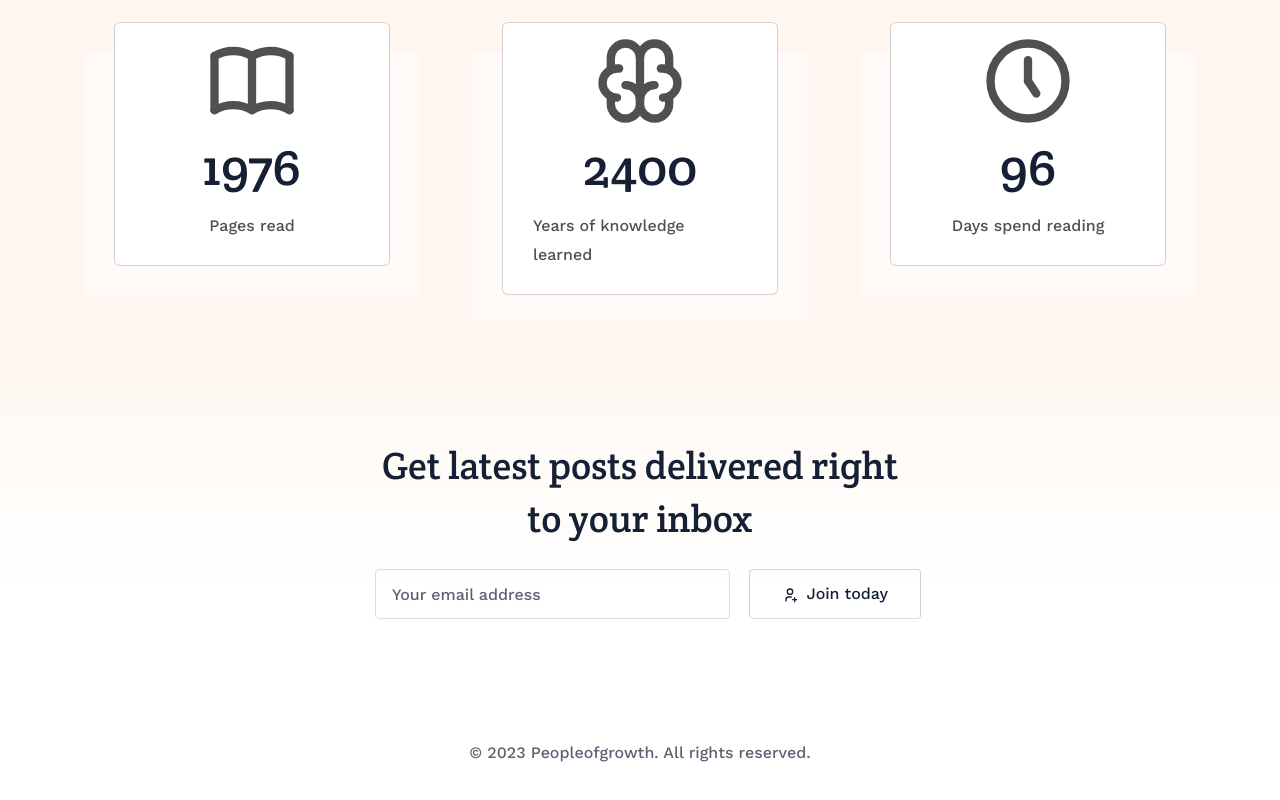
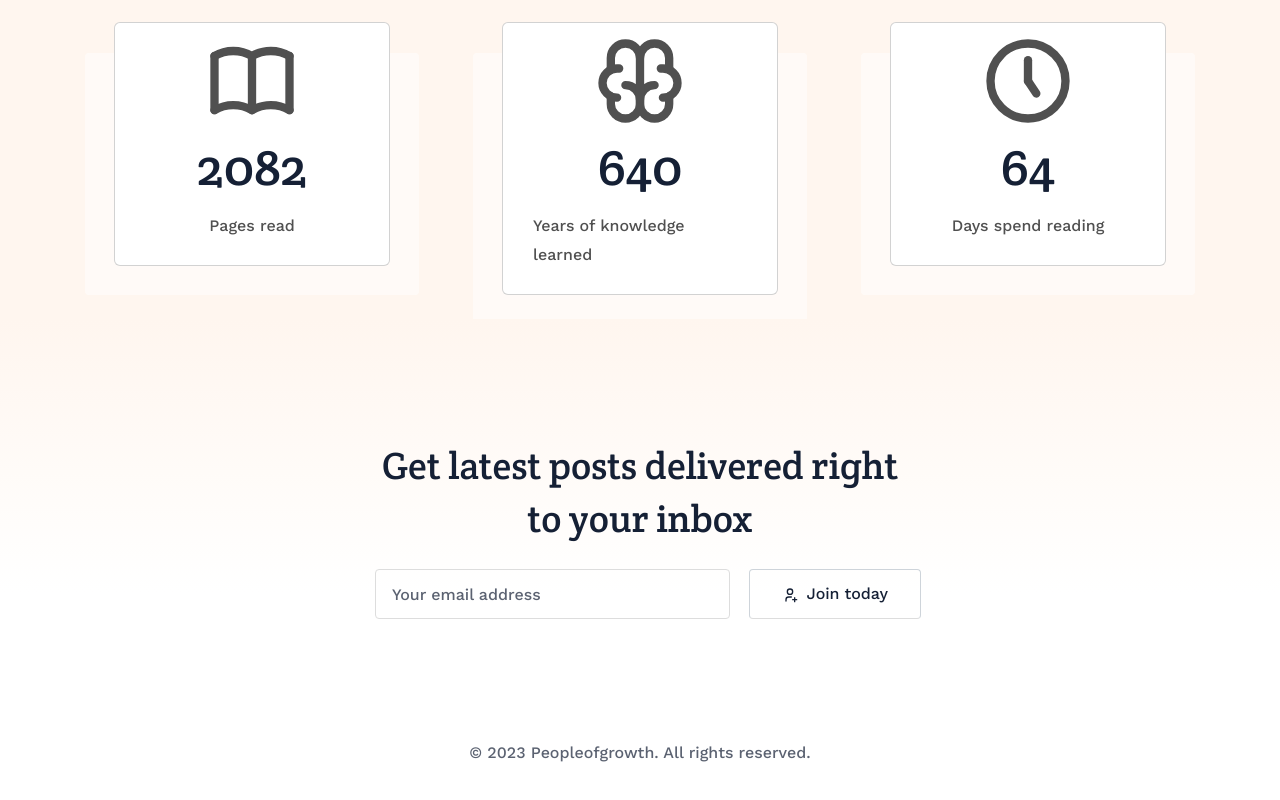
Before and after one commit to DevinHaas/peopleofgrowth, a Next.js app: page / in a window 1280 px wide. Shown: the part 2169-2969 px from the top of the page. Built offline with nearby package versions, Linux system fonts and the light colour scheme.

Commit message:
added dynamical calculation for statistics

```diff
--- a/components/Stats.js
+++ b/components/Stats.js
@@ -1,7 +1,7 @@
 import {IconBook, IconBrain, IconClockHour5} from "@tabler/icons-react";
 import {useEffect, useRef} from "react";
 
-export default function Stats() {
+export default function Stats({numberOfPosts, numberOfPagesRead, daysSpendReading}) {
     function animateValue(obj, start, end, duration) {
         let startTimestamp = null;
         const step = (timestamp) => {
@@ -15,24 +15,28 @@ export default function Stats() {
         window.requestAnimationFrame(step);
     }
 
+
     const pagesRef = useRef(null);
     const yearRef = useRef(null);
     const daysRef = useRef(null);
 
 
+
+
     useEffect(() => {
         const observer = new IntersectionObserver((entries) => {
             if (entries[0].isIntersecting) {
-                animateValue(pagesRef.current, 0, 1976, 2000);
-                animateValue(yearRef.current, 0, 2400, 1500);
-                animateValue(daysRef.current, 0, 96, 2300);
+                let yearsOfKnowledgeLearned = numberOfPosts * 80;
+
+                animateValue(pagesRef.current, 0, numberOfPagesRead, 2000);
+                animateValue(yearRef.current, 0, yearsOfKnowledgeLearned, 1500);
+                animateValue(daysRef.current, 0, daysSpendReading, 2300);
                 observer.unobserve(pagesRef.current);
             }
         });
 
         if (pagesRef.current) {
             observer.observe(pagesRef.current);
-
         }
 
         return () => {
--- a/pages/index.js
+++ b/pages/index.js
@@ -11,7 +11,32 @@ import Quote from "@/components/Quote";
 import ComingSoon from "@/components/ComingSoon";
 import Stats from "@/components/Stats";
 
-export default function Home({authors, posts, banner, quotes, books}) {
+import matter from "gray-matter";
+import {marked} from "marked";
+
+export default function Home({authors, posts, banner, quotes, comingSoonBook}) {
+
+
+  function calculateNumberOfPagesRead() {
+    let totalPagesRead = 0;
+
+    posts.forEach((post) => {
+      totalPagesRead += post.frontMatter.pages;
+    });
+
+    return totalPagesRead;
+  }
+
+  function calculateDaysSpendReading(){
+    let timeSpendReading = 0;
+
+    posts.forEach((post) => {
+      timeSpendReading += post.frontMatter.timeToRead;
+    });
+
+    return timeSpendReading;
+  }
+
   const postColumns = siteConfig.postColumns;
   return (
       <Layout>
@@ -46,8 +71,8 @@ export default function Home({authors, posts, banner, quotes, books}) {
           </div>
           <Quote quote={quotes}>
           </Quote>
-          <ComingSoon book={books}></ComingSoon>
-          <Stats></Stats>
+          <ComingSoon book={comingSoonBook}></ComingSoon>
+          <Stats numberOfPosts={posts.length} numberOfPagesRead={calculateNumberOfPagesRead()} daysSpendReading={calculateDaysSpendReading()}></Stats>
         </div>
       </Layout>
   );
@@ -57,10 +82,10 @@ export async function getStaticProps() {
   return {
     props: {
       authors: getAuthors(),
-      posts: getPosts().slice(0, 6),
+      posts: getPosts(),
       banner: getSinglePage("content/_index.md"),
       quotes: getSinglePage("content/quote.md"),
-      books: getSinglePage("content/coming-soon.md"),
+      comingSoonBook: getSinglePage("content/coming-soon.md"),
     },
   };
 }
```
